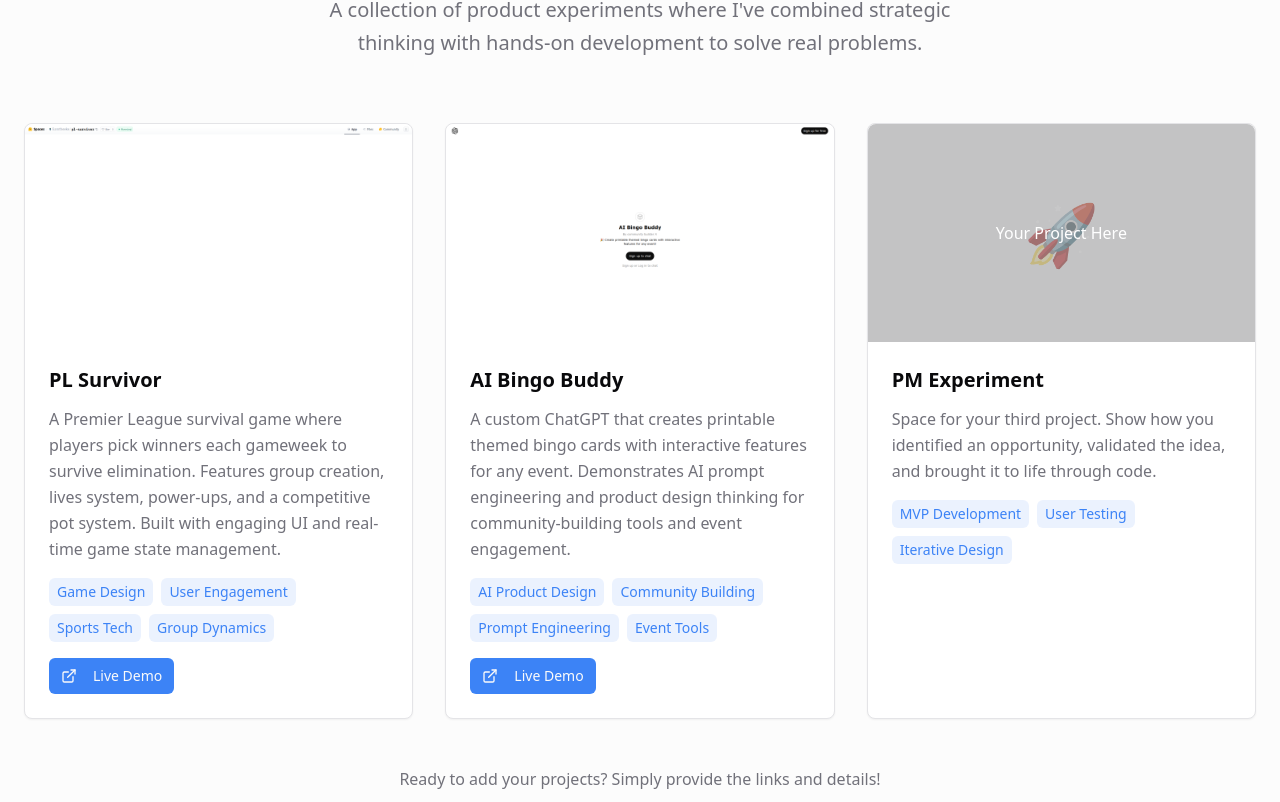
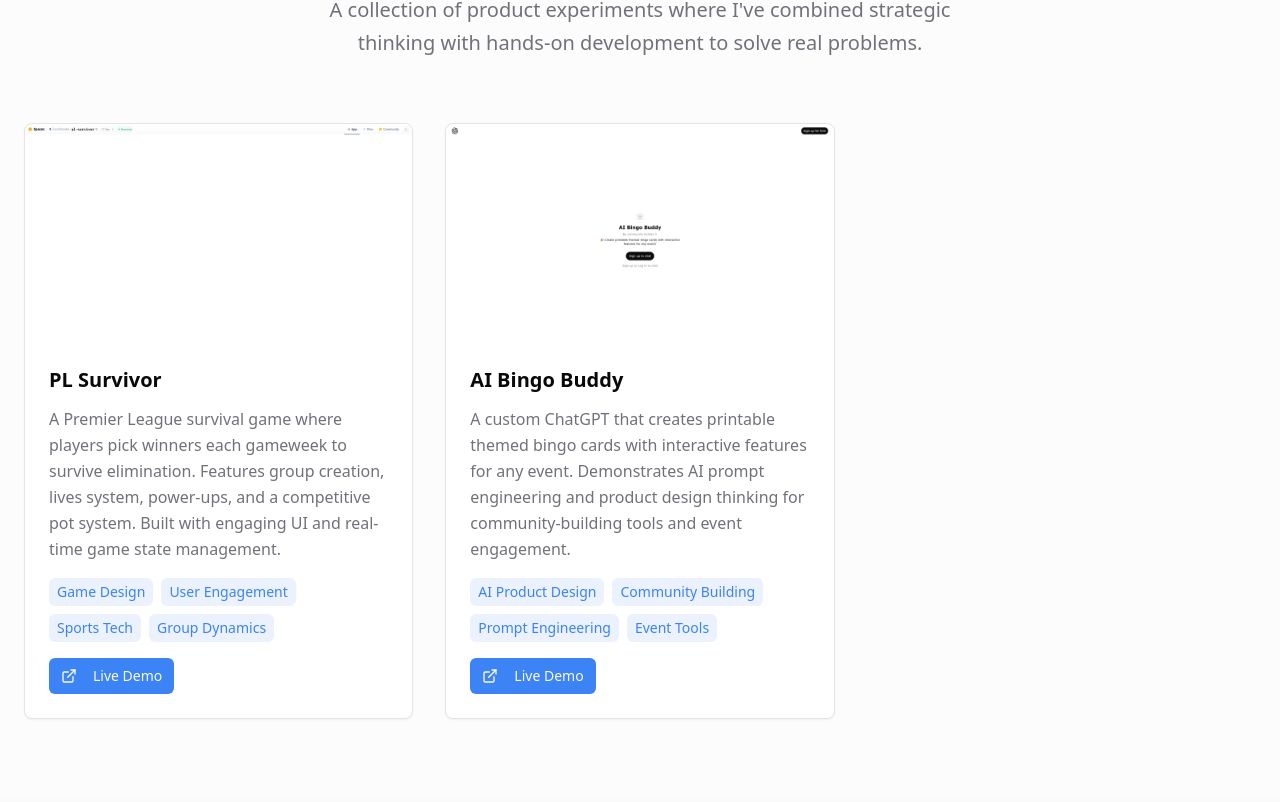
Before and after one commit to liamtheeke/liamtheeke-portfolio, a React (Vite) app: page / in a window 1280 px wide. Shown: the part 958-1760 px from the top of the page. Built offline with nearby package versions, Linux system fonts and the light colour scheme; the HTML template or start-up script is replaced by a standard one.

Commit message:
Remove extra project

```diff
--- a/src/components/Projects.tsx
+++ b/src/components/Projects.tsx
@@ -15,13 +15,7 @@ const Projects = () => {
       tags: ["AI Product Design", "Community Building", "Prompt Engineering", "Event Tools"],
       liveUrl: "https://chatgpt.com/g/g-6884f09fbc108191863f101eff5d2652-ai-bingo-buddy",
       imageUrl: "/ai-bingo-buddy-screenshot.png",
-    },
-    {
-      title: "PM Experiment",
-      description: "Space for your third project. Show how you identified an opportunity, validated the idea, and brought it to life through code.",
-      tags: ["MVP Development", "User Testing", "Iterative Design"],
-      isPlaceholder: true,
-    },
+    }
   ];
 
   return (
@@ -42,12 +36,6 @@ const Projects = () => {
             <ProjectCard key={index} {...project} />
           ))}
         </div>
-
-        <div className="text-center mt-12">
-          <p className="text-muted-foreground mb-4">
-            Ready to add your projects? Simply provide the links and details!
-          </p>
-        </div>
       </div>
     </section>
   );
```
